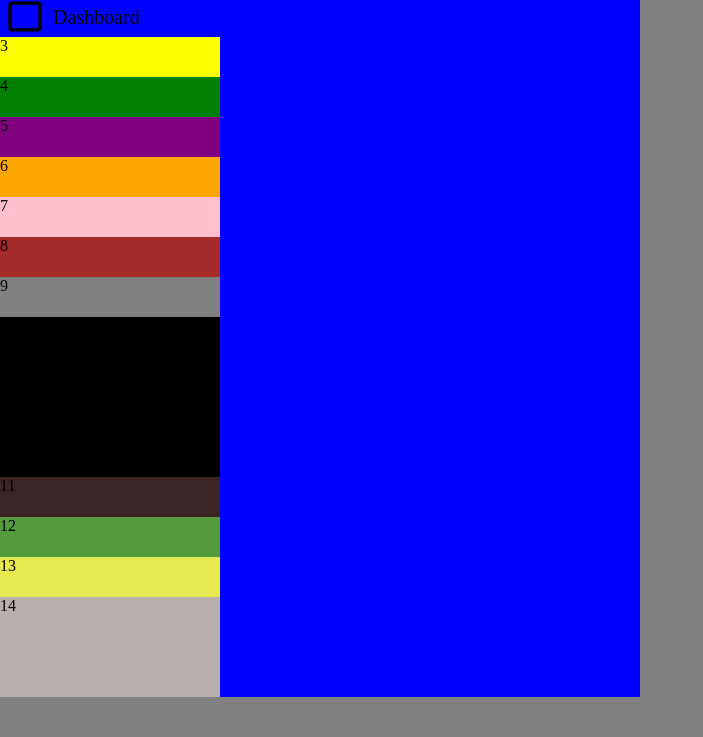
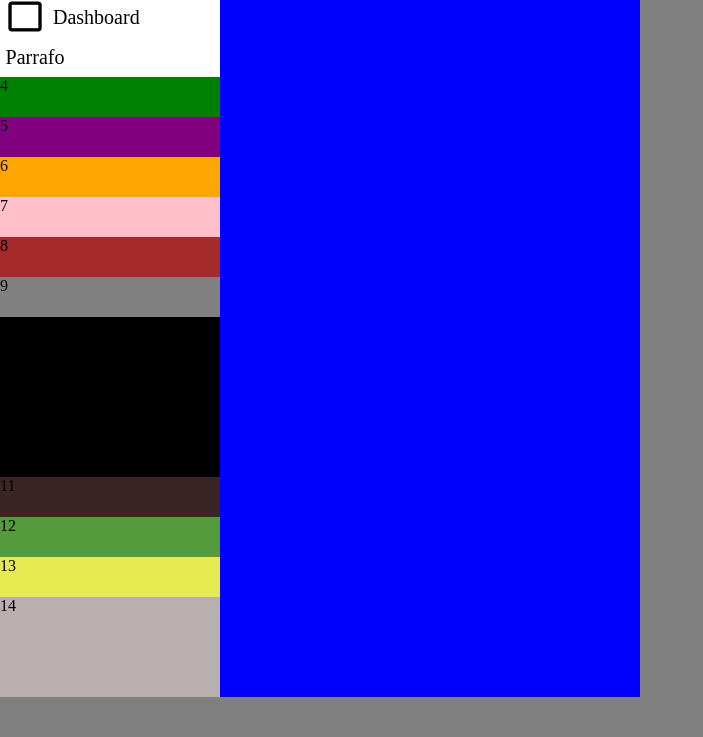
Before and after one commit to Pilotebas/practicaFlexbox, a plain HTML site: page index.html in a window 1280 px wide. Shown: the part 63-800 px from the top of the page, without its empty margins (0-703 px from the left). Drawn offline with nearby package versions, Linux system fonts and the light colour scheme.

Commit message:
feat: :zap: Se completa la caja 3

```diff
--- a/css/style.css
+++ b/css/style.css
@@ -40,7 +40,6 @@ body {
   display: flex;
   flex-direction: row;
   align-items: center;
-  background-color: blue;
 }
 .aside_2 i{
   font-size: 40px;
@@ -54,7 +53,24 @@ body {
 .aside_3{
   width: 220px;
   height: 40px;
-  background-color: yellow;
+  display: flex;
+  flex-direction: row;
+}
+.aside_3 .parrafo{
+  width: 60px;
+  height: 40px;
+  display: flex;
+  justify-content: center;
+  align-items: center;
+}
+.aside_3 .parrafo h1{
+  font-size: 20px;
+  font-weight: lighter;
+  padding-left: 10px;
+}
+.aside_3 .vacio{
+  width: 150px;
+  height: 40px;
 }
 .aside_4{
   width: 220px;
--- a/index.html
+++ b/index.html
@@ -19,7 +19,12 @@
         <i class='bx bx-rectangle'></i>
         <h1>Dashboard</h1>
       </div>
-      <div class="aside_3">3</div>
+      <div class="aside_3">
+        <div class="parrafo">
+          <h1>Parrafo</h1>
+        </div>
+        <div class="vacio"></div>
+      </div>
       <div class="aside_4">4</div>
       <div class="aside_5">5</div>
       <div class="aside_6">6</div>
```
